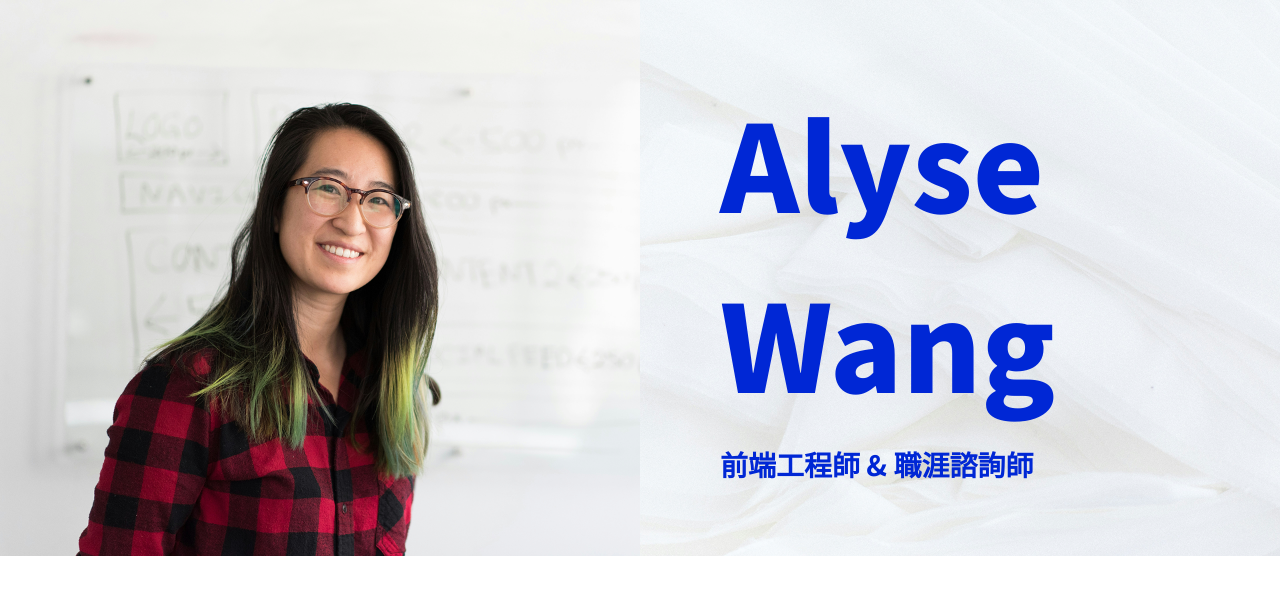
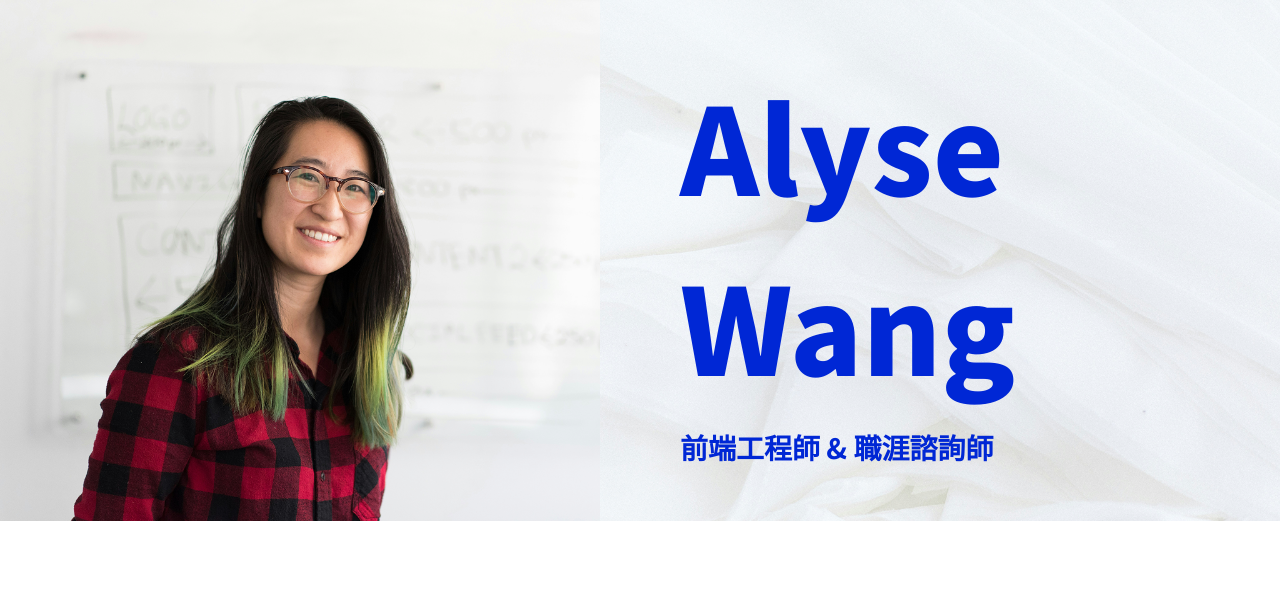
Before and after one commit to JimmysJob/2025FinalDesign, a website built with Vite: page pages/index.html in a window 1280 px wide. Built offline with nearby package versions, Linux system fonts and the light colour scheme; a web font is replaced by a local one.

Commit message:
header 設計 2025/05/19

```diff
--- a/assets/scss/base/_base.scss
+++ b/assets/scss/base/_base.scss
@@ -25,12 +25,21 @@ img {
   margin: 0 auto;
 }
 
+.container-xl {
+  max-width: 1920px;
+  margin: 0 auto;
+}
+
 .w-50 {
   width: 50%;
 }
 
 .d-flex {
   display: flex;
+}
+
+.flex-1 {
+  flex: 1;
 }
 
 .f-direction-column {
--- a/assets/scss/pages/_index.scss
+++ b/assets/scss/pages/_index.scss
@@ -1,8 +1,12 @@
 .header {
-  &-bg {
+  &-position {
     background-image: url(/assets/images/Final/desktop/index/Hero\ Section2.png);
     background-repeat: no-repeat;
     background-size: cover;
+    @include max-md {
+      padding: 0;
+      text-align: center;
+    }
   }
   &-title {
     color: $primary-color;
@@ -10,4 +14,16 @@
   &-text {
     color: $primary-color;
   }
+
+  @include max-xl {
+    flex-direction: column;
+  }
+  &-img {
+    width: 100%;
+  }
+  &-title {
+    @include max-md {
+      font-size: 52px;
+    }
+  }
 }
--- a/assets/scss/utils/_mixins.scss
+++ b/assets/scss/utils/_mixins.scss
@@ -0,0 +1,17 @@
+@mixin max-xl {
+  @media (max-width: 1200px) {
+    @content;
+  }
+}
+
+@mixin max-lg {
+  @media (max-width: 992px) {
+    @content;
+  }
+}
+
+@mixin max-md {
+  @media (max-width: 768px) {
+    @content;
+  }
+}
--- a/pages/index.html
+++ b/pages/index.html
@@ -8,10 +8,8 @@
   </head>
   <body>
     <%- include('./layout/header'); -%>
-
-    <header class="header">
-      <div class="d-flex">
-        <div class="w-50">
+    <header class="header d-flex">
+      <div class="flex-1">
         <img
           src="/assets/images/Final/desktop/index/Hero Section.png"
           alt="woman"
@@ -19,14 +17,56 @@
         />
       </div>
       <div
-          class="header-bg w-50 d-flex f-direction-column justify-center ps-20"
+        class="header-position flex-1 d-flex f-direction-column justify-center ps-20"
       >
         <h1 class="header-title fw-900 fs-6 mb-3">Alyse Wang</h1>
         <p class="header-text fw-700 fs-3">前端工程師 & 職涯諮詢師</p>
       </div>
-      </div>
     </header>
-
+    <!-- <main class="main">
+      <p class="main-text">嗨，我是Alyse一名深耕前端技術的工程師。</p>
+      <p class="main-text">
+        擅長 React、Vue
+        等框架，同時熱愛為轉職與新手工程師提供職涯指導。邀請你與我一起，開啟更具潛能的程式與職涯之旅！
+      </p>
+      <ul class="main-list d-flex">
+        <li>
+          <a href="#" class="main-link"
+            ><img
+              src="/assets/images/Final/desktop/index/onlyIcon.png"
+              alt="youtube"
+          /></a>
+        </li>
+        <li>
+          <a href="#" class="main-link"
+            ><img
+              src="/assets/images/Final/desktop/index/onlyIcon-1.png"
+              alt="youtube"
+          /></a>
+        </li>
+        <li>
+          <a href="#" class="main-link"
+            ><img
+              src="/assets/images/Final/desktop/index/onlyIcon-2.png"
+              alt="youtube"
+          /></a>
+        </li>
+        <li>
+          <a href="#" class="main-link"
+            ><img
+              src="/assets/images/Final/desktop/index/icons8-linkedin.png"
+              alt="youtube"
+          /></a>
+        </li>
+        <li>
+          <a href="#" class="main-link"
+            ><img
+              src="/assets/images/Final/desktop/index/onlyIcon-3.png"
+              alt="youtube"
+          /></a>
+        </li>
+      </ul>
+    </main> -->
     <%- include('./layout/footer'); -%>
     <script type="module" src="../main.js"></script>
   </body>
```
Lines whose indentation alone changed are shown as unchanged.
